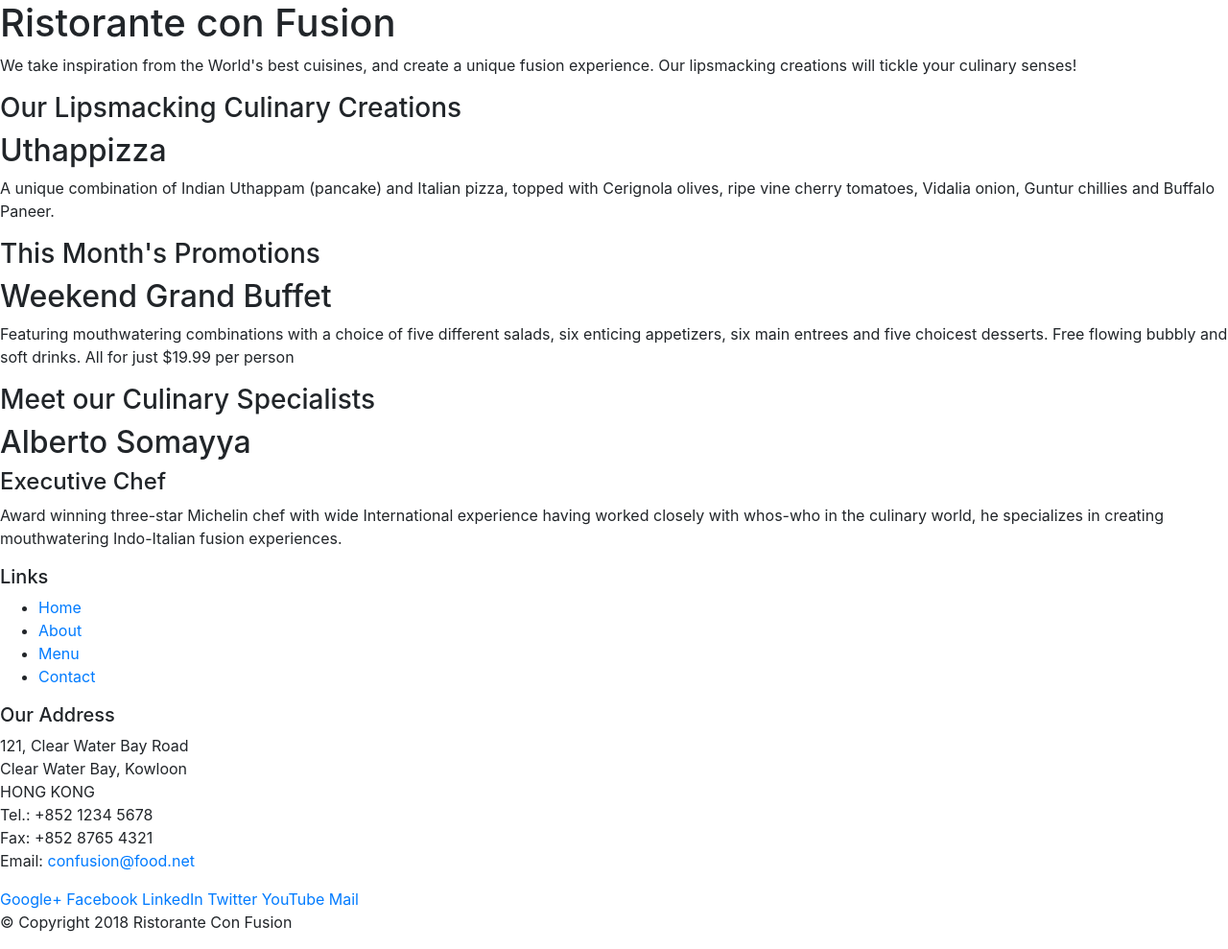
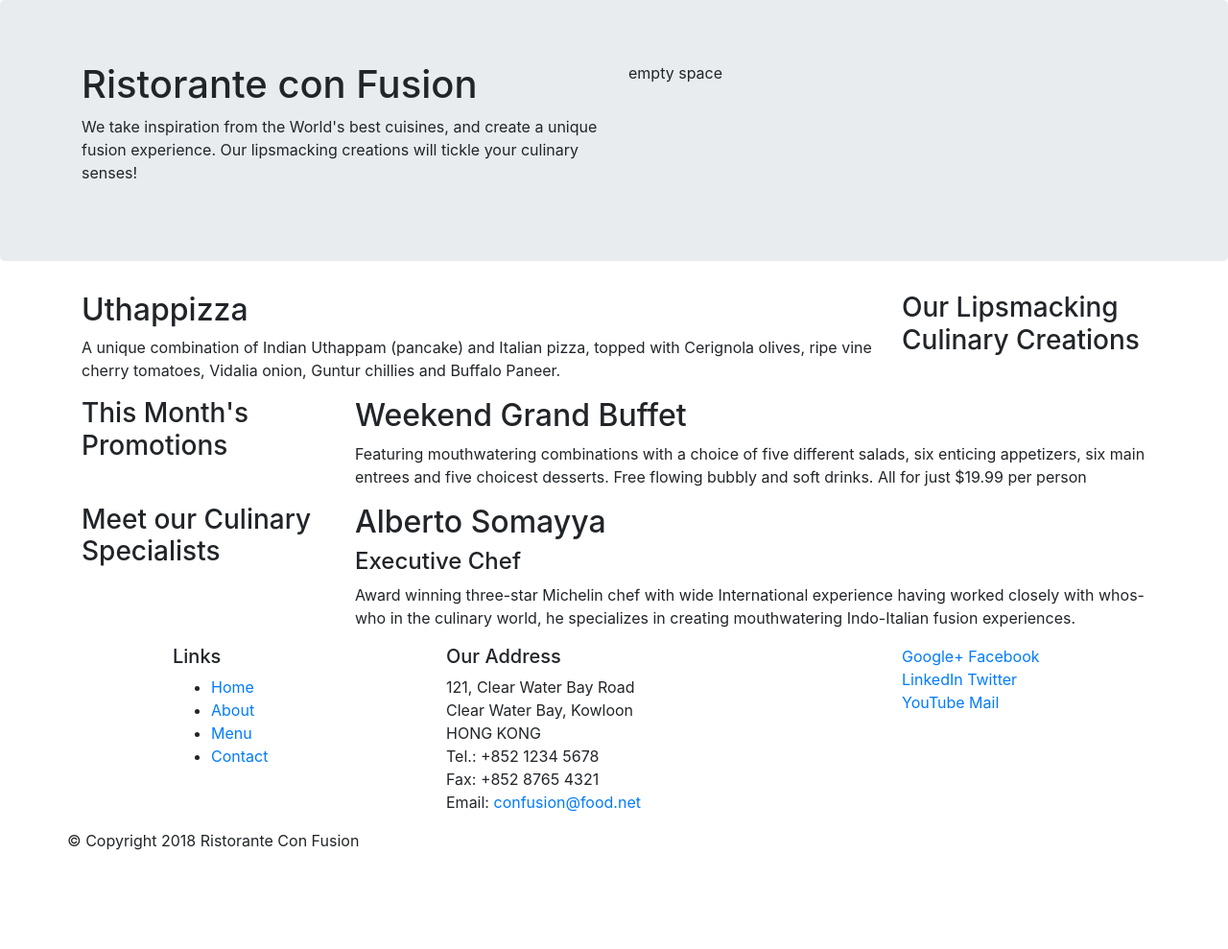
Before and after one commit to LiandaDuanDal/git-booststrap-practice, a website: page index.html in a window 1280 px wide. Shown: the whole page at 96% size. After the commit the page ends 904 px from the top, so only its background shows below. Drawn offline with nearby package versions, Linux system fonts and the light colour scheme.

Commit message:
Bootstrap Grid Part One

```diff
--- a/index.html
+++ b/index.html
@@ -18,57 +18,64 @@
 
 <body>
 
-    <header>
-        <div>
-            <div>
-                <div>
+    <header class = "jumbotron">
+        <div class="container">
+            <div class = "row">
+                <div class = "col-12 col-sm-6">
                     <h1>Ristorante con Fusion</h1>
                     <p>We take inspiration from the World's best cuisines, and create a unique fusion experience. Our lipsmacking creations will tickle your culinary senses!</p>
                 </div>
-                <div>
+                <div class = "col-12 col-sm">
+                    <!-- to display the emoty to the right of the titile -->
+empty space
                 </div>
             </div>
         </div>
     </header>
-
-    <div>
-        <div>
-            <div>
-                <h3>Our Lipsmacking Culinary Creations</h3>
+<div class = "container">
+<!-- 1 -->
+        <div class = "row">
+        <!-- next available stack/ remaining 12-4=8 col/ next remaining 12-3=9 -->
+        <!-- order-sm-X smaller X will be to the left, while larger to the right.-->
+            <div class = "col-12 col-sm-4 order-sm-11 col-md-3 ">
+                    <h3>Our Lipsmacking Culinary Creations</h3>
             </div>
-            <div>
+         <!-- next available stack/ remaining 12-4=8 col/ next remaining 12-3=9 -->
+            <div class = "col col-sm order-sm-2 col-md">
                 <h2>Uthappizza</h2>
                 <p>A unique combination of Indian Uthappam (pancake) and Italian pizza, topped with Cerignola olives, ripe vine cherry tomatoes, Vidalia onion, Guntur chillies and Buffalo Paneer.</p>
             </div>
         </div>
+<!-- 2 -->
 
-
-        <div>
-            <div>
+        <div class = "row">
+            <!-- next available stack/ remaining 12-4=8 col/ next remaining 12-3=9 -->
+            <div  class = "col-12 col-sm-4 col-md-3">
                 <h3>This Month's Promotions</h3>
             </div>
-            <div>
+            <!-- next available stack/ remaining 12-4=8 col/ next remaining 12-3=9 -->
+            <div class = "col col-sm col-md">
                 <h2>Weekend Grand Buffet</h2>
                 <p>Featuring mouthwatering combinations with a choice of five different salads, six enticing appetizers, six main entrees and five choicest desserts. Free flowing bubbly and soft drinks. All for just $19.99 per person </p>
             </div>
         </div>
-
-        <div>
-            <div>
+<!-- 3 -->
+        <div class = "row">
+            <!-- next available stack/ remaining 12-4=8 col/ next remaining 12-3=9 -->
+            <div class = "col-12 col-sm-4 col-md-3">
                 <h3>Meet our Culinary Specialists</h3>
             </div>
-            <div>
+            <!-- next available stack/ remaining 12-4=8 col/ next remaining 12-3=9 -->
+            <div class = "col col-sm col-md">
                 <h2>Alberto Somayya</h2>
                 <h4>Executive Chef</h4>
                 <p>Award winning three-star Michelin chef with wide International experience having worked closely with whos-who in the culinary world, he specializes in creating mouthwatering Indo-Italian fusion experiences. </p>
             </div>
         </div>
-    </div>
-
-    <footer>
-        <div>
-            <div>
-                <div>
+</div>
+    <footer class = "container">
+        <div class = "row">
+                <div class = "col-4 offset-1 col-sm-3 ">
                     <h5>Links</h5>
                     <ul>
                         <li><a href="#">Home</a></li>
@@ -77,7 +84,7 @@
                         <li><a href="#">Contact</a></li>
                     </ul>
                 </div>
-                <div>
+                <div class = "col-7 col-sm-5">
                     <h5>Our Address</h5>
                     <address>
 		              121, Clear Water Bay Road<br>
@@ -88,7 +95,7 @@
 		              Email: <a href="mailto:confusion@food.net">confusion@food.net</a>
 		           </address>
                 </div>
-                <div>
+                <div class = "col-12 col-sm-2">
                     <div>
                         <a href="http://google.com/+">Google+</a>
                         <a href="http://www.facebook.com/profile.php?id=">Facebook</a>
@@ -98,9 +105,9 @@
                         <a href="mailto:">Mail</a>
                     </div>
                 </div>
-           </div>
-           <div>
-                <div>
+            <!-- another row for copyright information -->
+           <div class = "row">
+                <div class = "col-auto">
                     <p>© Copyright 2018 Ristorante Con Fusion</p>
                 </div>
            </div>
--- a/package.json
+++ b/package.json
@@ -12,5 +12,10 @@
   "license": "ISC",
   "devDependencies": {
     "lite-server": "^2.3.0"
+  },
+  "dependencies": {
+    "bootstrap": "^4.0.0",
+    "jquery": "^3.3.1",
+    "popper.js": "^1.12.9"
   }
 }
```
Also changed, not shown: image/1.png (added), image/2.png (added), 1 other file.
